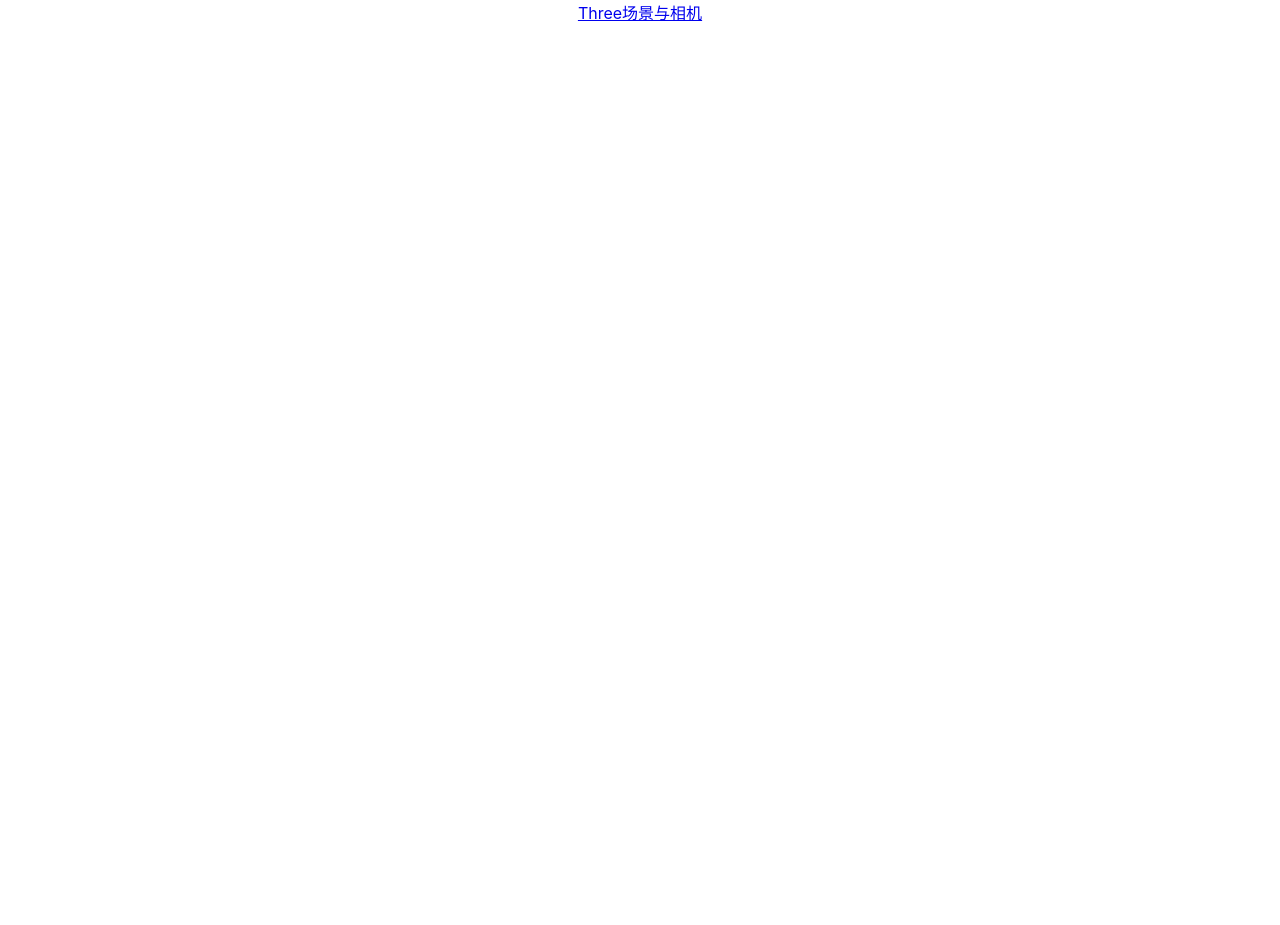
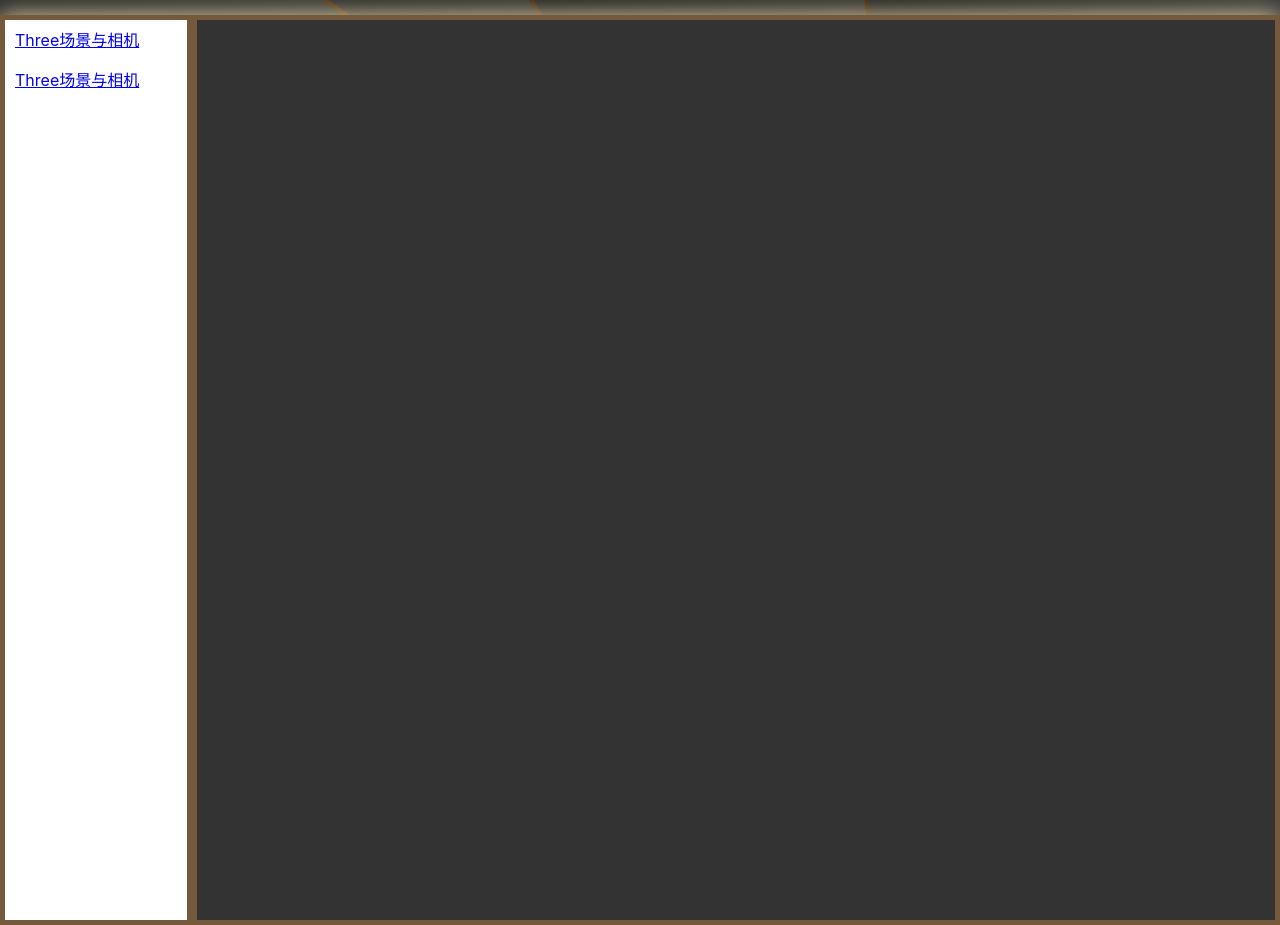
Before and after one commit to Gilinfen/React-Three, a React (Create React App) app: page / in a window 1280 px wide. Before the commit this address had no page. Before the commit the page ends 800 px from the top, so only its background shows below. Built offline with nearby package versions, Linux system fonts and the light colour scheme.

Commit message:
更新页面ui

```diff
--- a/src/App.css
+++ b/src/App.css
@@ -1,46 +1,27 @@
 #App {
-  text-align: center;
+  text-align: left;
   display: flex;
   justify-content: center;
-  align-items: center;
+  align-items: flex-start;
+  padding-top: 15px;
+  filter: drop-shadow(0 0 0.75rem #e6d7a9);
 }
 
-.App-logo {
-  height: 40vmin;
-  pointer-events: none;
+#Box {
+  width: 1200px;
+  height: 900px;
+  background-color: #333;
+  border: solid 5px #745a3b;
 }
 
-@media (prefers-reduced-motion: no-preference) {
-  .App-logo {
-    animation: App-logo-spin infinite 20s linear;
-  }
+#left {
+  width: 15%;
+  height: 900px;
+  border: solid 5px #745a3b;
+  padding-left: 10px;
+  background-color: #fff;
 }
-
-.App-header {
-  background-color: #282c34;
-  min-height: 100vh;
-  display: flex;
-  flex-direction: column;
-  align-items: center;
-  justify-content: center;
-  font-size: calc(10px + 2vmin);
-  color: white;
+#left a {
+  display: block;
+  line-height: 40px;
 }
-
-.App-link {
-  color: #61dafb;
-}
-
-@keyframes App-logo-spin {
-  from {
-    transform: rotate(0deg);
-  }
-  to {
-    transform: rotate(360deg);
-  }
-}
-
-#Box{
-  width: 80%;
-  height: 80%;
-}
--- a/src/App.jsx
+++ b/src/App.jsx
@@ -1,15 +1,20 @@
 import { Routes, Route, Link } from 'react-router-dom'
 import './App.css'
 import Three1 from './Page/1-Three'
+import Three2 from './Page/2-Three'
 
 function App() {
   return (
     <div id="App">
+      <div id='left'>
+        <Link to="/-1">Three场景与相机</Link>
+        <Link to="/-2">Three场景与相机</Link>
+      </div>
       <div id="Box">
         <Routes>
           <Route path="/-1" element={<Three1 />}></Route>
+          <Route path="/-2" element={<Three2 />}></Route>
         </Routes>
-        <Link to="/-1">Three场景与相机</Link>
       </div>
     </div>
   )
--- a/src/Page/1-Three/index.jsx
+++ b/src/Page/1-Three/index.jsx
@@ -7,13 +7,13 @@ import {
   Mesh,
   Scene
 } from 'three'
-import { CreateDOM } from '../../utis'
+import { CreateDOM } from '../../utils'
 
 export default function index() {
   // 创建一个场景
   const scene = new Scene()
-  const width = window.innerWidth
-  const height = window.innerHeight
+  const width = 1200
+  const height = 900
 
   // 创建相机对象
   const camera = new PerspectiveCamera(75, width / height, 0.1, 1000)
--- a/src/Page/2-Three/index.jsx
+++ b/src/Page/2-Three/index.jsx
@@ -1,4 +1,4 @@
-import React from 'react'
+import React, { useEffect } from 'react'
 import {
   PerspectiveCamera,
   WebGLRenderer,
@@ -7,12 +7,13 @@ import {
   Mesh,
   Scene
 } from 'three'
+import { CreateDOM } from '../../utils'
 
 export default function index() {
   // 创建一个场景
   const scene = new Scene()
-  const width = window.innerWidth
-  const height = window.innerHeight
+  const width = 1200
+  const height = 900
 
   // 创建相机对象
   const camera = new PerspectiveCamera(75, width / height, 0.1, 1000)
@@ -22,7 +23,7 @@ export default function index() {
   scene.add(camera)
 
   // 添加物体
-  const geometry = new BoxGeometry(1, 1, 1)
+  const geometry = new BoxGeometry(2, 2, 2)
   const material = new MeshBasicMaterial({ color: 0x00ff00 })
   // 给几何物体添加材质
   const cube = new Mesh(geometry, material)
@@ -34,9 +35,17 @@ export default function index() {
 
   // 设置渲染尺寸大小
   renderer.setSize(width, height)
-  document.querySelector('#App')?.appendChild(renderer.domElement)
+  // 添加到页面中
+  const DOM = CreateDOM(renderer.domElement)
+
+  // eslint-disable-next-line react-hooks/rules-of-hooks
+  useEffect(() => {
+    return () => {
+      document.querySelector('#Box')?.removeChild(DOM)
+    }
+  }, [])
 
   // 使用渲染器、通过相机来渲染场景
   renderer.render(scene, camera)
-  return <div></div>
+  return <></>
 }
--- a/src/index.css
+++ b/src/index.css
@@ -5,6 +5,9 @@ body {
     sans-serif;
   -webkit-font-smoothing: antialiased;
   -moz-osx-font-smoothing: grayscale;
+  background: url('./assets/bg.png') no-repeat;
+  background-size: cover;
+  background-attachment: fixed;
 }
 
 code {
```
Also changed, not shown: src/assets/bg.png (added), src/utils/index.js (renamed from src/utis/index.js).
